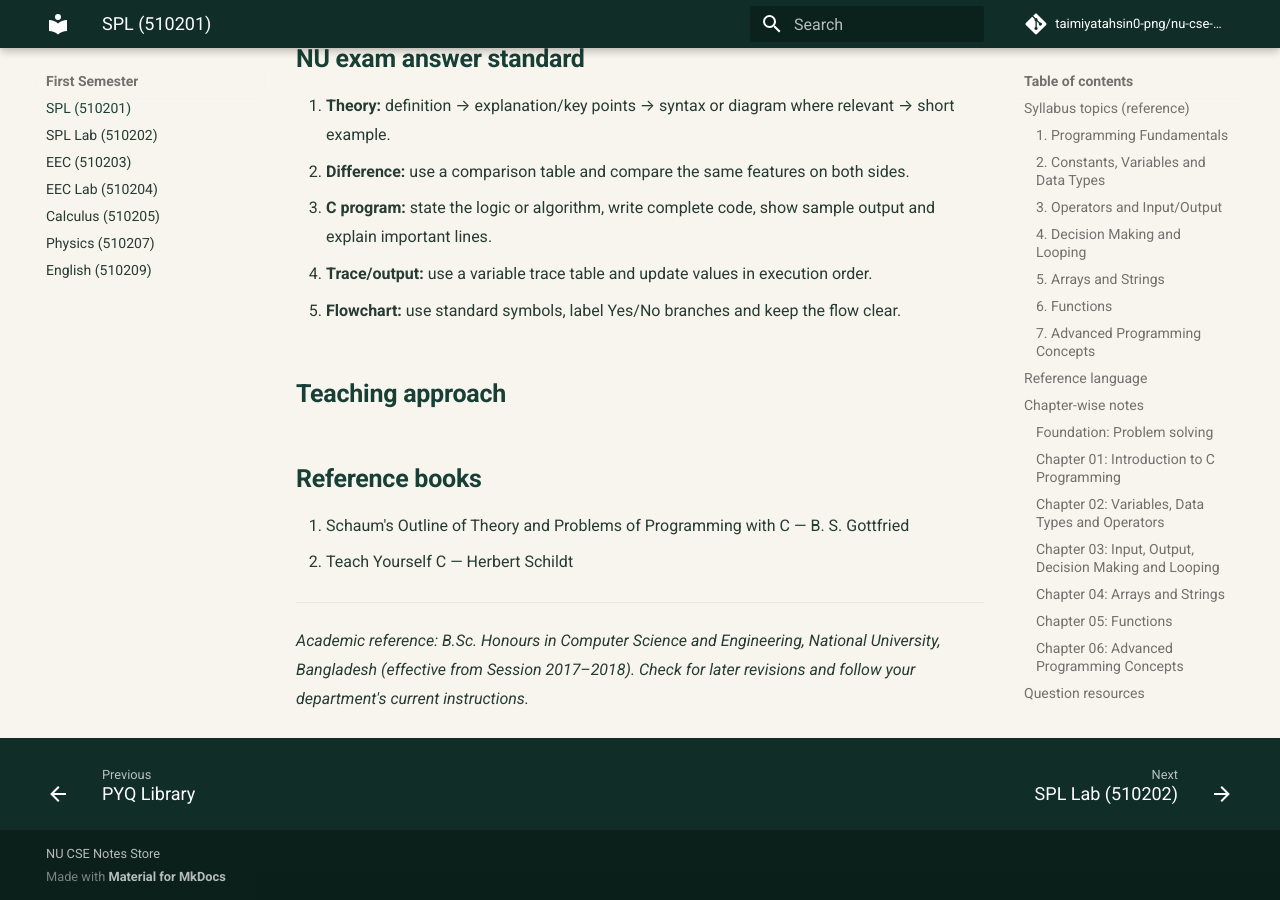
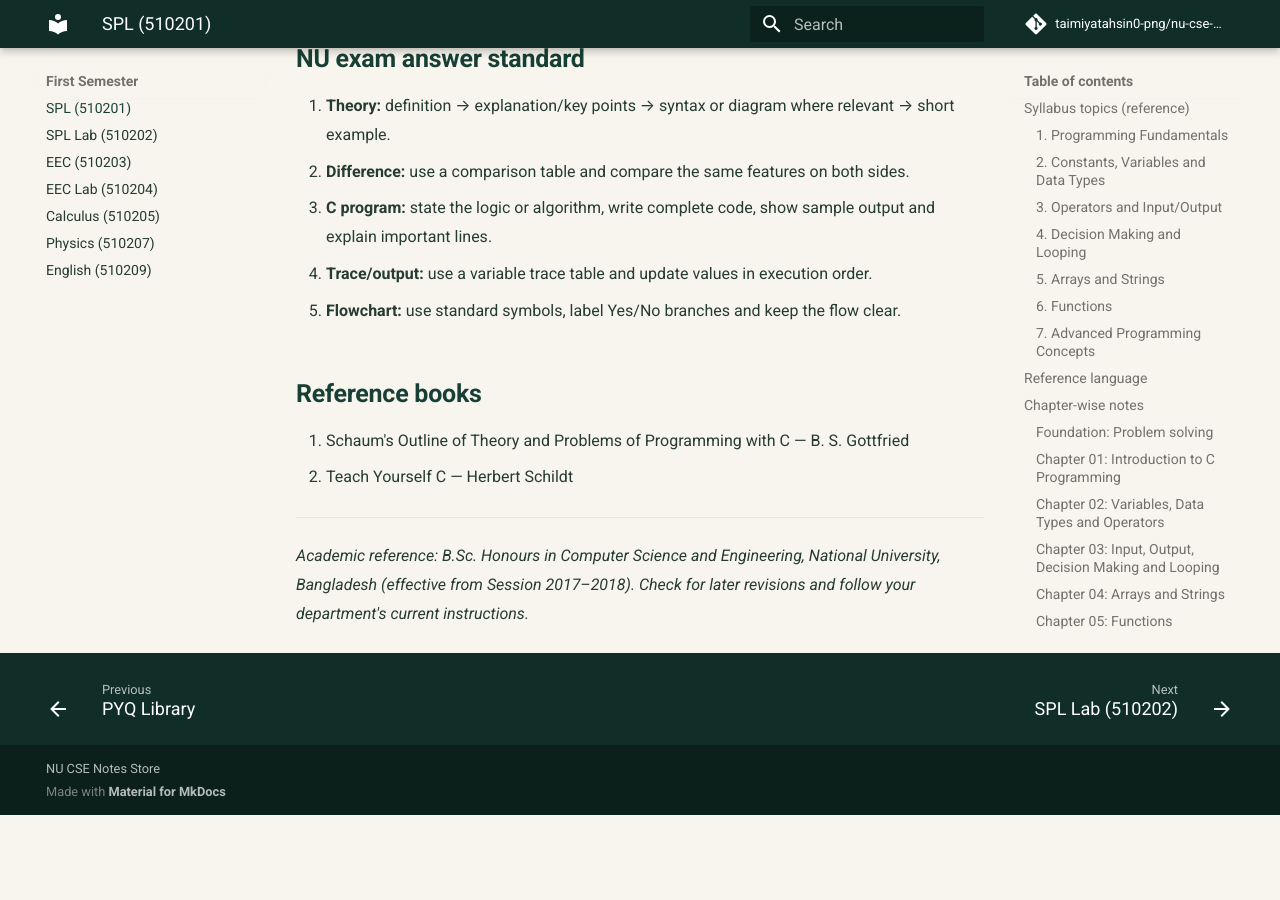
Before and after one commit to taimiyatahsin0-png/nu-cse-notes-store, an MkDocs documentation site: the page built from docs/subjects/spl/index.md, in a window 1280 px wide and 900 px high, scrolled down 3446 px. Built offline with MkDocs 1.6.1 and Material for MkDocs 9.7.7, drawn with Linux system fonts in a browser that asks for light colours; comment, search, counter and statistics services are not loaded; after the commit the page ends 4261 px from its top, so only the background shows below that.

Commit message:
Refine English-only NU exam-focused subject guidance

```diff
--- a/docs/subjects/spl/index.md
+++ b/docs/subjects/spl/index.md
@@ -100,8 +100,6 @@ C Programming Language.
 4. **Trace/output:** use a variable trace table and update values in execution order.
 5. **Flowchart:** use standard symbols, label Yes/No branches and keep the flow clear.
 
-## Teaching approach
-
 ## Reference books
 
 1. Schaum's Outline of Theory and Problems of Programming with C — B. S. Gottfried
```
